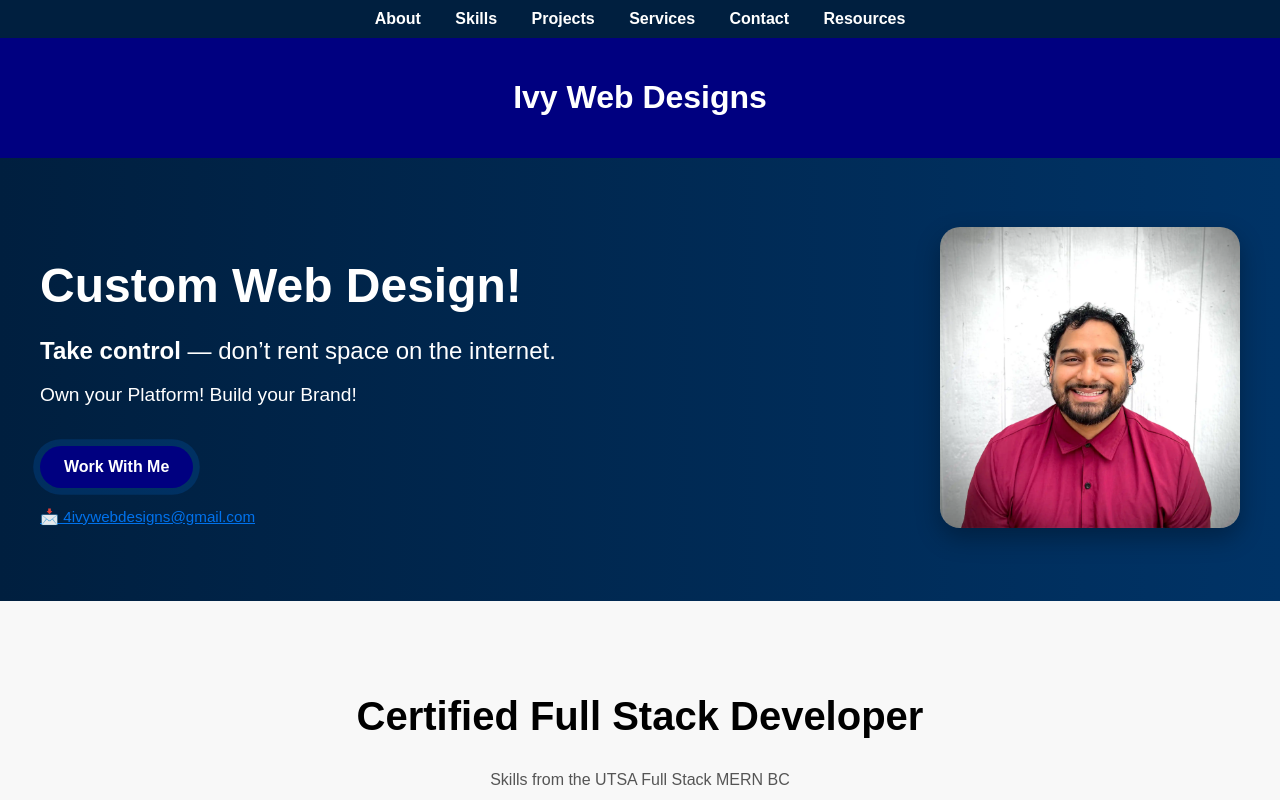
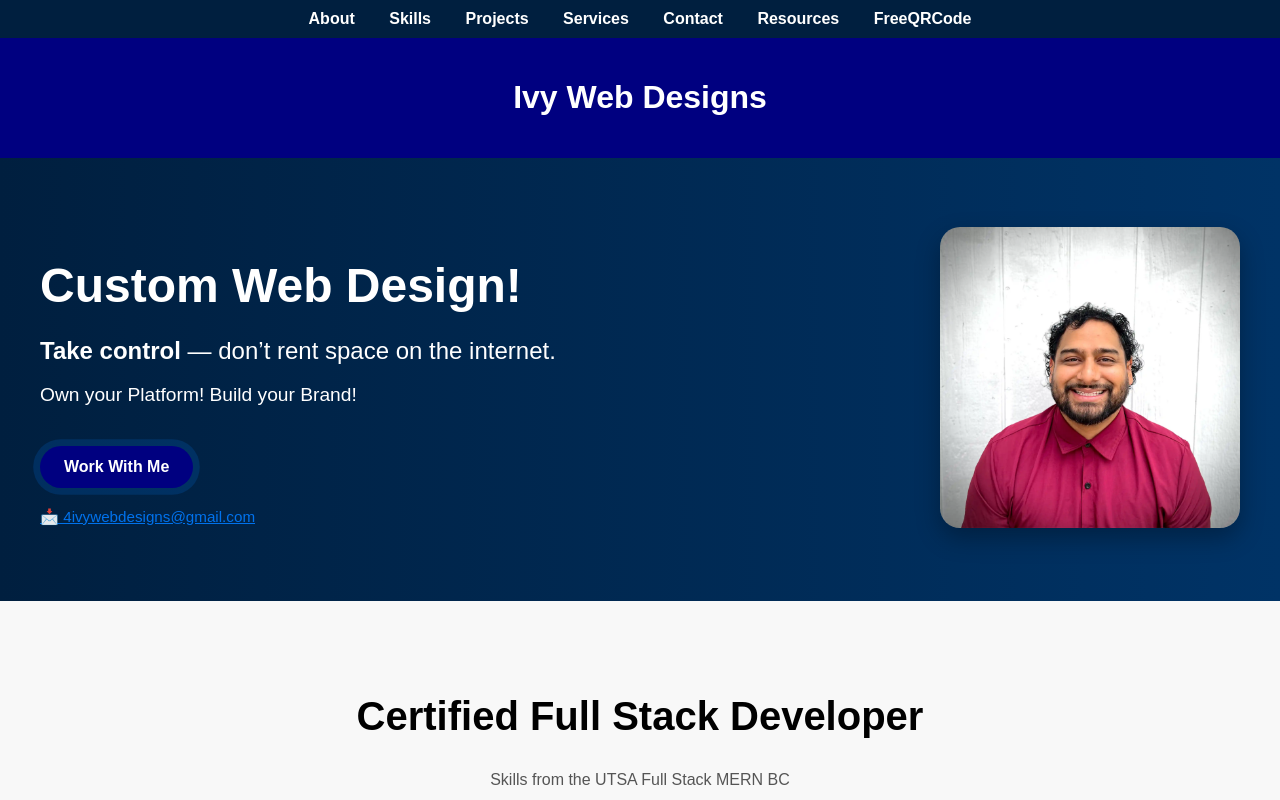
Before and after one commit to Rafael-dano/Ivy-Designs, a website: page index.html in a window 1280 px wide. Shown: the top 800 px of the page. Drawn offline with nearby package versions, Linux system fonts and the light colour scheme.

Commit message:
added QRCoder in navbar

```diff
--- a/index.html
+++ b/index.html
@@ -46,6 +46,7 @@
           <li><a href="#services">Services</a></li>
           <li><a href="#contact">Contact</a></li>
           <li><a href="resources.html">Resources</a></li>
+          <li><a href="https://freeqrcodecreator.netlify.app/">FreeQRCode</a></li>
         </ul>
       </nav>
     <header>
```
